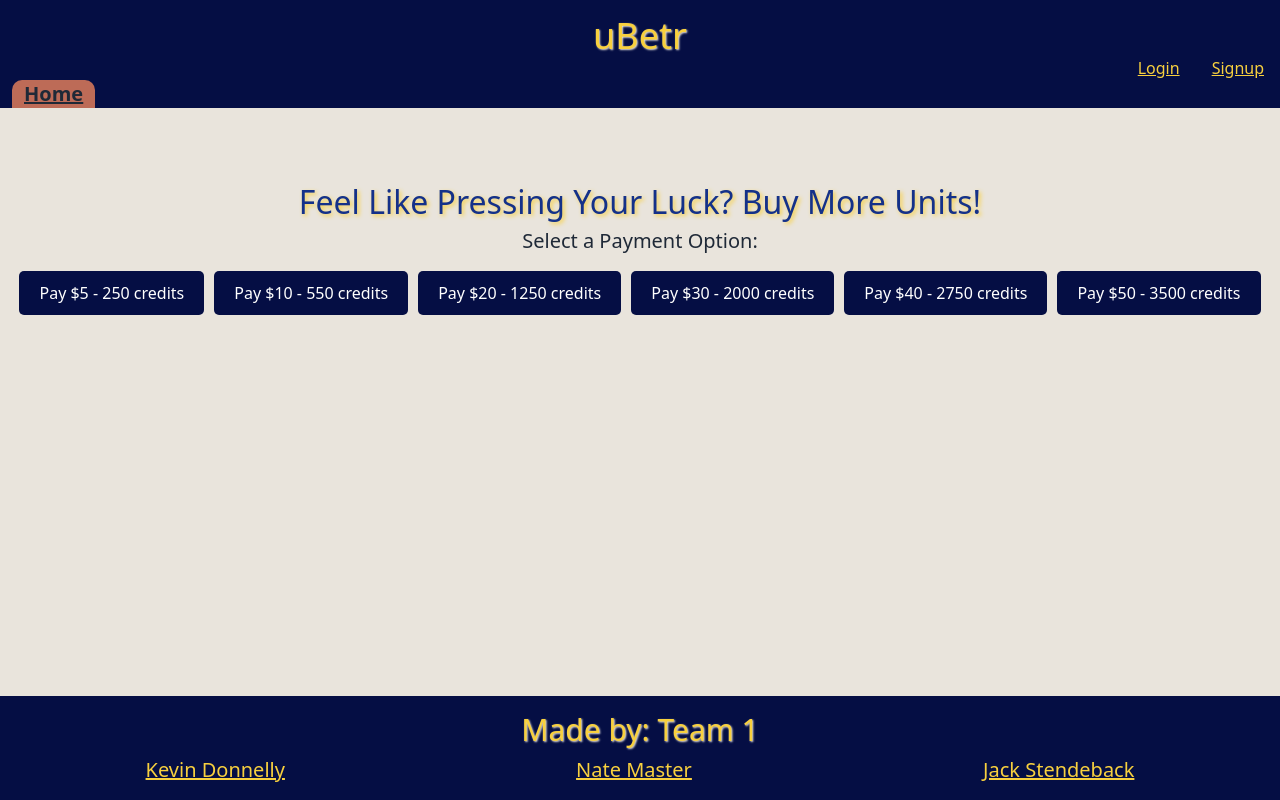
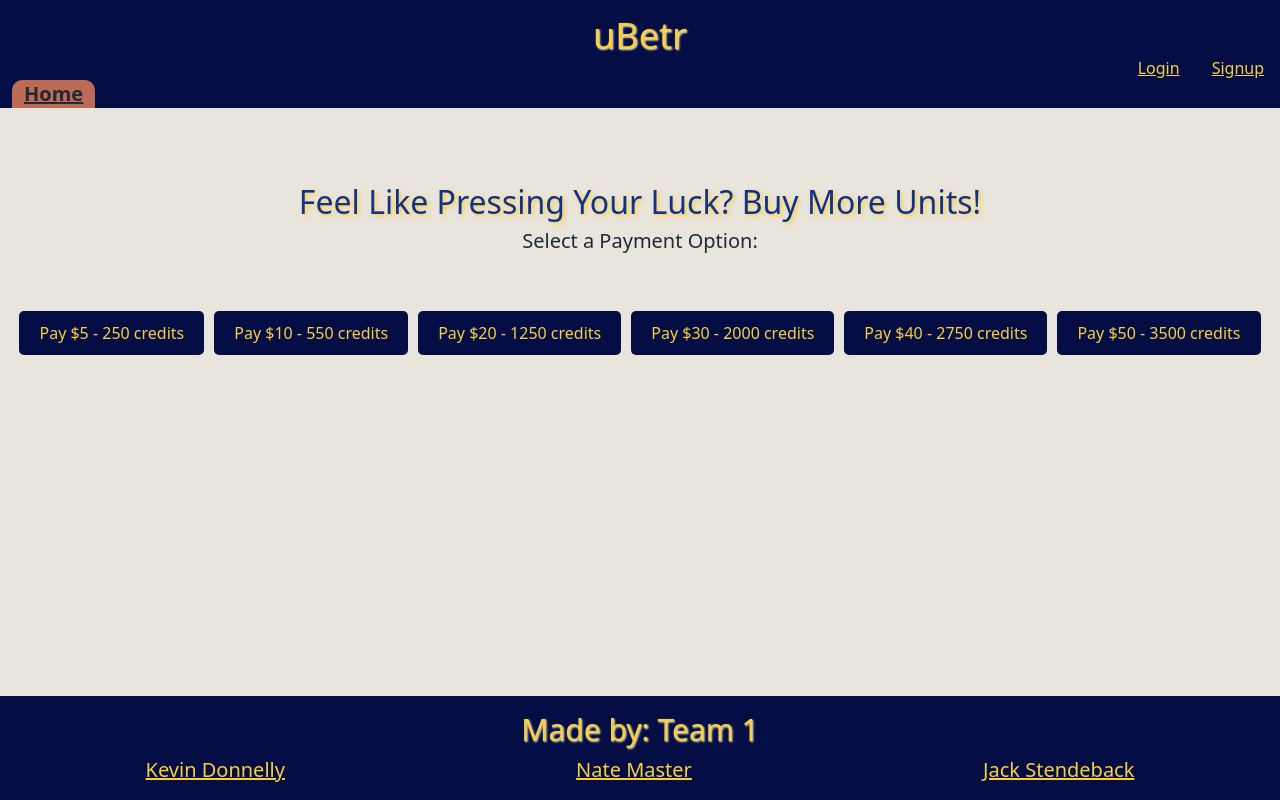
Before and after one commit to natejmaster/sports-gambling-odds-comp, a React (Vite) app in the folder client/: page /buyunits in a window 1280 px wide. Built offline with nearby package versions, Linux system fonts and the light colour scheme; no server answers.

Commit message:
polishing buttons

```diff
--- a/client/src/index.css
+++ b/client/src/index.css
@@ -115,7 +115,7 @@
 
 .PaymentButtons h2 {
   font-size: 20px;
-  margin-bottom: 10px;
+  margin-bottom: 50px;
 }
 
 .PaymentButtons button {
@@ -123,14 +123,14 @@
   margin: 5px;
   font-size: 16px;
   background-color: #050e44;
-  color: #fff;
+  color: #f8d03e;
   border: none;
   border-radius: 5px;
   cursor: pointer;
 }
 
 .PaymentButtons button:hover {
-  background-color: #0056b3;
+  background-color: #BD6B57;
 }
 
 .PaymentButtons button:focus {
```
